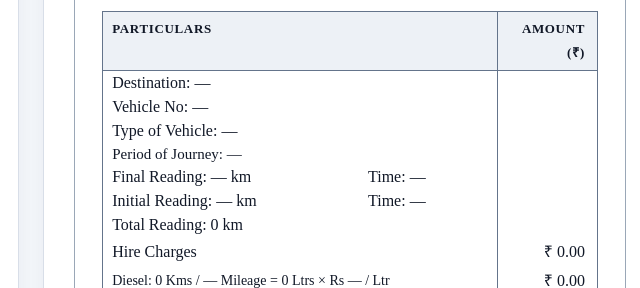
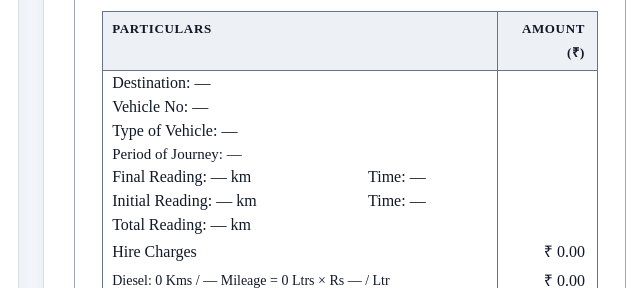
Before and after one commit to Masthan232004/Aslam-Invoice, a plain HTML site: page index.html in a window 1280 px wide. Shown: the part 430-718 px from the top of the page, 553-1193 px from the left. Drawn offline with Linux system fonts and the light colour scheme.

Commit message:
Add files via upload

```diff
--- a/index.html
+++ b/index.html
@@ -101,22 +101,36 @@
       update();
     }
     function update(){
-      const distance=Math.max(0,num('final')-num('initial')), hire=rentMode==='day'?num('hire'):0, kmCharge=rentMode==='km'?distance*num('rate'):0, allowance=num('allowance'), parking=num('parking'), toll=num('toll');
+      const hasMeterReadings=val('initial')!==''&&val('final')!=='';
+      const distance=hasMeterReadings?Math.max(0,num('final')-num('initial')):0, hire=rentMode==='day'?num('hire'):0, kmCharge=rentMode==='km'?distance*num('rate'):0, allowance=num('allowance'), parking=num('parking'), toll=num('toll');
       const liters=num('mileage')>0?Math.round(distance/num('mileage')):0, diesel=rentMode==='day'?liters*num('dieselRate'):0, total=hire+kmCharge+diesel+allowance+parking+toll, rounded=Math.round(total);
       const put=(id,text,empty=false)=>{el(id).textContent=text||'—';el(id).classList.toggle('empty',empty&&!text)};
       put('outBillDate',dateText(val('billDate')),true);put('outBillTo',val('billTo'),true);
       const journeyFrom=dateText(val('journeyDate')), journeyTo=dateText(val('journeyTo'));
       const journey=[journeyFrom,journeyTo].filter(Boolean).join(' to ')+(val('period')?' ('+val('period')+')':'');
-      const lines=[
-        `<div class="read-row"><span>Destination: ${val('destination')||'—'}</span></div>`,
-        `<div class="read-row"><span>Vehicle No: ${val('vehicleNo')||'—'}</span></div>`,
-        `<div class="read-row"><span>Type of Vehicle: ${val('vehicleType')||'—'}</span></div>`,
-        `<div class="read-row journey-row"><span>Period of Journey: ${journey || '—'}</span></div>`,
-        `<div class="read-row"><span>Final Reading: ${val('final')||'—'} km</span><span class="time">Time: ${val('finalTime')||'—'}</span></div>`,
-        `<div class="read-row"><span>Initial Reading: ${val('initial')||'—'} km</span><span class="time">Time: ${val('initialTime')||'—'}</span></div>`,
-        `<div class="read-row"><span>Total Reading: ${distance.toLocaleString('en-IN')} km</span></div>`
-      ];
-      el('outParticulars').innerHTML=lines.join('');
+      const readRow=(text,time='',journeyRow=false)=>{
+        const row=document.createElement('div');
+        row.className='read-row'+(journeyRow?' journey-row':'');
+        const label=document.createElement('span');
+        label.textContent=text;
+        row.append(label);
+        if(time){
+          const timeLabel=document.createElement('span');
+          timeLabel.className='time';
+          timeLabel.textContent=time;
+          row.append(timeLabel);
+        }
+        return row;
+      };
+      el('outParticulars').replaceChildren(
+        readRow('Destination: '+(val('destination')||'—')),
+        readRow('Vehicle No: '+(val('vehicleNo')||'—')),
+        readRow('Type of Vehicle: '+(val('vehicleType')||'—')),
+        readRow('Period of Journey: '+(journey||'—'),'',true),
+        readRow('Final Reading: '+(val('final')||'—')+' km','Time: '+(val('finalTime')||'—')),
+        readRow('Initial Reading: '+(val('initial')||'—')+' km','Time: '+(val('initialTime')||'—')),
+        readRow('Total Reading: '+(hasMeterReadings?distance.toLocaleString('en-IN'):'—')+' km')
+      );
       el('outHire').textContent=money(hire);
       el('outKmLabel').textContent=`Rent Per Kilometer: ${distance.toLocaleString('en-IN')} km × ${money(num('rate'))}`;
       el('outKmAmount').textContent=money(kmCharge);
@@ -128,7 +142,7 @@
     el('perDayBtn').addEventListener('click',()=>setRentMode('day'));
     el('perKmBtn').addEventListener('click',()=>setRentMode('km'));
     el('saveBtn').addEventListener('click',()=>window.print());
-    el('clearBtn').addEventListener('click',()=>{if(confirm('Clear all bill details?')){ids.forEach(id=>el(id).value='');update()}});
+    el('clearBtn').addEventListener('click',()=>{if(confirm('Clear all bill details?')){ids.forEach(id=>el(id).value='');el('fuelType').value='Diesel';setRentMode('day')}});
     update();
   </script>
 </body>
```
